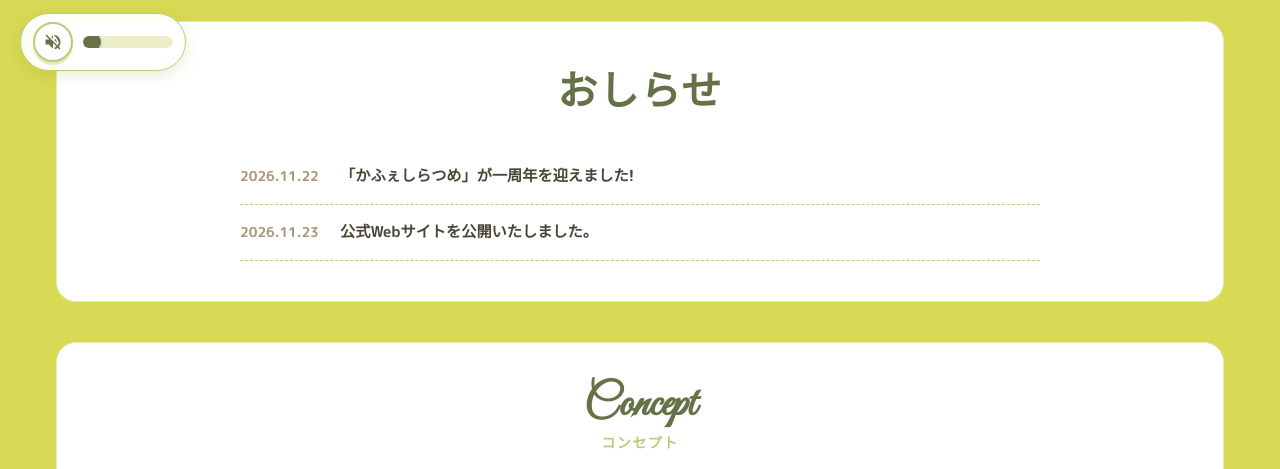
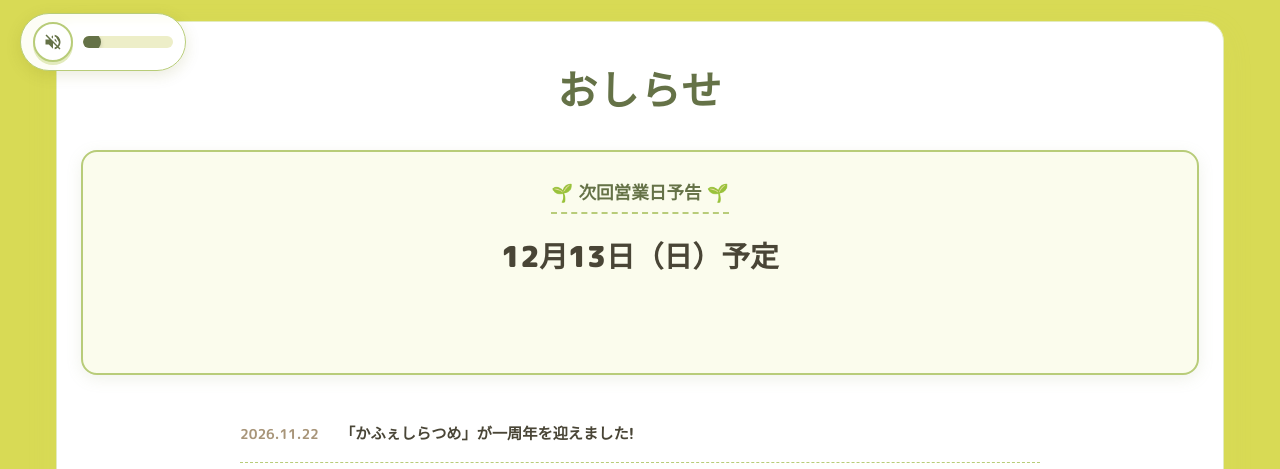
Before and after one commit to VRCsheirut/cafeShiratsumeHP, a plain HTML site: page index.html in a window 1280 px wide. Shown: the part 709-1178 px from the top of the page. Drawn offline with Linux system fonts and the light colour scheme.

Commit message:
Add files via upload

```diff
--- a/index.html
+++ b/index.html
@@ -17,7 +17,7 @@
             scroll-behavior: smooth;
         }
 
-        /フォント変更
+        /* フォント変更 */
         body {
             font-family: 'M PLUS Rounded 1c', sans-serif;
         }
@@ -25,6 +25,47 @@
         /* おしらせ誘導 */
         #news {
             scroll-margin-top: 90px;
+        }
+
+        /* 次回営業日予告カードのスタイル */
+        .next-event-card {
+            background: #fbfced;
+            border: 2px solid var(--accent-pink, #b8cc79);
+            border-radius: 16px;
+            padding: 1.5rem 1rem;
+            margin-bottom: 2rem;
+            text-align: center;
+            box-shadow: 0 4px 15px rgba(154, 166, 111, 0.15);
+        }
+
+        .next-event-title {
+            font-size: 1.1rem;
+            font-weight: 800;
+            color: var(--deep-pink, #657247);
+            margin-bottom: 0.5rem;
+            display: inline-block;
+            border-bottom: 2px dashed var(--accent-pink, #b8cc79);
+            padding-bottom: 0.2rem;
+        }
+
+        .next-event-date {
+            font-size: clamp(1.3rem, 3.5vw, 1.8rem);
+            font-weight: 900;
+            color: var(--text-dark, #5a4a4a);
+            margin: 0.4rem 0 1rem;
+        }
+
+        /* Xツイート埋め込み用プレースホルダー */
+        .next-event-x-embed {
+            min-height: 50px;
+            display: flex;
+            justify-content: center;
+            align-items: center;
+            margin-top: 1rem;
+        }
+
+        .next-event-x-embed blockquote {
+            margin: 0 auto !important;
         }
 
         /* ページ切り替え用のスタイル： */
@@ -533,10 +574,7 @@
             .menu-grid { gap: 0.5rem !important; }
         }
 
-
-
-
-        /* 側面余白のSDイラスト（左右各3か所・サイズ拡大・重なり防止・ヘッダー/フッター/ヒーロースライダー回避） */
+        /* 側面余白のSDイラスト */
         .side-sd-decor {
             position: absolute;
             width: clamp(300px, 35vw, 525px);
@@ -631,6 +669,17 @@
                 <div class="section-title section-title-jp">
                     <h2>おしらせ</h2>
                 </div>
+
+                <!-- 次回営業日予告エリア -->
+                <div class="next-event-card">
+                    <div class="next-event-title">🌱 次回営業日予告 🌱</div>
+                    <div class="next-event-date">12月13日（日）予定</div>
+                    <!-- X（旧Twitter）ポスト埋め込みスペース（空白状態） -->
+                    <div class="next-event-x-embed" id="x-tweet-embed">
+                        <!-- 今後、Xのツイート埋め込みコード（blockquoteタグ等）をここに配置します -->
+                    </div>
+                </div>
+
                 <ul class="news-list" id="news-list">
                     <li class="news-item">
                         <span class="news-date">2026.11.22</span>
@@ -922,21 +971,21 @@
                 </p>
 
                 <div class="history-month">
-                    <h3 class="history-month-title">2025年11月　初オープン</h3>
+                    <h3 class="history-month-title">2025年11月 初オープン</h3>
                     <div class="history-grid">
                         <img src="images/202511.png" alt="2025年11月 初オープン">
                     </div>
                 </div>
 
                 <div class="history-month">
-                    <h3 class="history-month-title">2025年12月　クリスマス営業</h3>
+                    <h3 class="history-month-title">2025年12月 クリスマス営業</h3>
                     <div class="history-grid">
                         <img src="images/202512.png" alt="2025年12月 クリスマス営業">
                     </div>
                 </div>
 
                 <div class="history-month">
-                    <h3 class="history-month-title">2026年1月　新年営業</h3>
+                    <h3 class="history-month-title">2026年1月 新年営業</h3>
                     <div class="history-grid">
                         <img src="images/202601.png" alt="2026年1月 新年営業 1">
                         <img src="images/202601_2.png" alt="2026年1月 新年営業 2">
@@ -944,7 +993,7 @@
                 </div>
 
                 <div class="history-month">
-                    <h3 class="history-month-title">2026年2月　バレンタイン営業</h3>
+                    <h3 class="history-month-title">2026年2月 バレンタイン営業</h3>
                     <div class="history-grid">
                         <img src="images/202602.png" alt="2026年2月 バレンタイン営業 1">
                         <img src="images/202602_2.png" alt="2026年2月 バレンタイン営業 2">
@@ -952,7 +1001,7 @@
                 </div>
 
                 <div class="history-month">
-                    <h3 class="history-month-title">2026年3月　ひな祭り営業</h3>
+                    <h3 class="history-month-title">2026年3月 ひな祭り営業</h3>
                     <div class="history-grid">
                         <img src="images/202603.png" alt="2026年3月 ひな祭り営業 1">
                         <img src="images/202603_2.png" alt="2026年3月 ひな祭り営業 2">
@@ -960,7 +1009,7 @@
                 </div>
 
                 <div class="history-month">
-                    <h3 class="history-month-title">2026年4月　しらつめ周年営業</h3>
+                    <h3 class="history-month-title">2026年4月 しらつめ周年営業</h3>
                     <div class="history-grid">
                         <img src="images/202604.png" alt="2026年4月 しらつめ周年営業 1">
                         <img src="images/202604_2.png" alt="2026年4月 しらつめ周年営業 2">
@@ -968,7 +1017,7 @@
                 </div>
 
                 <div class="history-month">
-                    <h3 class="history-month-title">2026年5月　通常営業</h3>
+                    <h3 class="history-month-title">2026年5月 通常営業</h3>
                     <div class="history-grid">
                         <img src="images/202605.png" alt="2026年5月 通常営業 1">
                         <img src="images/202605_2.png" alt="2026年5月 通常営業 2">
@@ -977,7 +1026,7 @@
                 </div>
 
                 <div class="history-month">
-                    <h3 class="history-month-title">2026年6月　リニューアルオープン</h3>
+                    <h3 class="history-month-title">2026年6月 リニューアルオープン</h3>
                     <div class="history-grid">
                         <img src="images/202606.png" alt="2026年6月 リニューアルオープン 1">
                         <img src="images/202606_2.png" alt="2026年6月 リニューアルオープン 2">
@@ -986,7 +1035,7 @@
                 </div>
 
                 <div class="history-month">
-                    <h3 class="history-month-title">2026年7月　水着営業</h3>
+                    <h3 class="history-month-title">2026年7月 水着営業</h3>
                     <div class="history-grid">
                         <img src="images/202607.png" alt="2026年7月 水着営業 1">
                         <img src="images/202607_2.png" alt="2026年7月 水着営業 2">
@@ -995,7 +1044,7 @@
                 </div>
 
                 <div class="history-month">
-                    <h3 class="history-month-title">2026年8月　浴衣営業</h3>
+                    <h3 class="history-month-title">2026年8月 浴衣営業</h3>
                     <div class="history-grid">
                         <img src="images/202608.png" alt="2026年8月 浴衣営業 1">
                         <img src="images/202608_2.png" alt="2026年8月 浴衣営業 2">
@@ -1004,7 +1053,7 @@
                 </div>
 
                 <div class="history-month">
-                    <h3 class="history-month-title">2026年9月　通常営業</h3>
+                    <h3 class="history-month-title">2026年9月 通常営業</h3>
                     <div class="history-grid">
                         <img src="images/202609.png" alt="2026年9月 通常営業 1">
                         <img src="images/202609_2.png" alt="2026年9月 通常営業 2">
@@ -1012,28 +1061,28 @@
                 </div>
 
                 <div class="history-month">
-                    <h3 class="history-month-title">2026年10月　ハロウィン営業</h3>
+                    <h3 class="history-month-title">2026年10月 ハロウィン営業</h3>
                     <div class="history-grid">
                         <img src="images/202610.png" alt="2026年10月 ハロウィン営業 1">
                         <img src="images/202610_2.png" alt="2026年10月 ハロウィン営業 2">
                         <img src="images/202610_3.png" alt="2026年10月 ハロウィン営業 3">
-
-                       <div class="history-month">
-                    <h3 class="history-month-title">2026年11月　一周年営業</h3>
+                    </div>
+                </div>
+
+                <div class="history-month">
+                    <h3 class="history-month-title">2026年11月 一周年営業</h3>
                     <div class="history-grid">
-                        <img src="images/202611.png" alt="2026年11月　一周年営業 1">
+                        <img src="images/202611.png" alt="2026年11月 一周年営業 1">
                         <img src="images/202611_2.png" alt="2026年11月 一周年営業 2">
                         <img src="images/202611_3.png" alt="2026年11月 一周年営業 3">
                     </div>
-
-                    </div>
                 </div>
             </section>
         </div>
 
     </div>
 
-    <!-- 側面余白のSDイラスト（左右3か所ずつ計6ポイント・重なり防止） -->
+    <!-- 側面余白のSDイラスト -->
     <img id="side-sd-1" class="side-sd-decor" src="" alt="" aria-hidden="true">
     <img id="side-sd-2" class="side-sd-decor" src="" alt="" aria-hidden="true">
     <img id="side-sd-3" class="side-sd-decor" src="" alt="" aria-hidden="true">
@@ -1345,7 +1394,7 @@
                 if (e.key === 'Escape' && modal.style.display === 'flex') closeModal();
             });
 
-            // 側面余白の(キャスト名)SD.pngランダム切り替え（左右各3か所・重なり防止・ヘッダー/フッター/ヒーロースライダー回避）
+            // 側面余白の(キャスト名)SD.pngランダム切り替え
             const sideSdEls = [
                 document.getElementById('side-sd-1'),
                 document.getElementById('side-sd-2'),
@@ -1358,7 +1407,6 @@
             const heroSliderEl = document.getElementById('heroSlider');
             const pageTopEl = document.getElementById('page-top');
 
-            // ページ全体の高さに合わせ、左右それぞれ複数の出現位置を均等に用意
             function createSpawnPoints() {
                 const pageHeight = Math.max(
                     document.documentElement.scrollHeight,
@@ -1483,7 +1531,7 @@
                 const excludeImages = getActiveSdList(el);
                 const excludePoints = getActivePointIds(el);
                 const nextSrc = pickRandomItem(uniqueSdImages, excludeImages);
-                spawnPoints = createSpawnPoints(); // コンテンツの高さ変更にも追従
+                spawnPoints = createSpawnPoints();
                 const nextPoint = pickRandomItem(spawnPoints, excludePoints, 'id');
 
                 el.dataset.pendingSrc = nextSrc;
```
